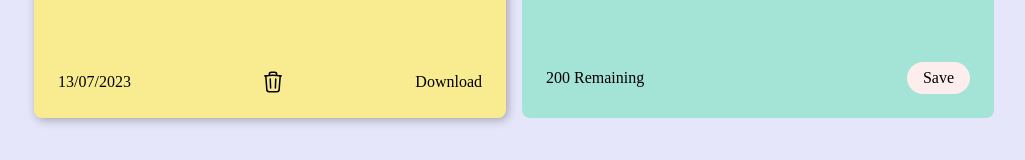
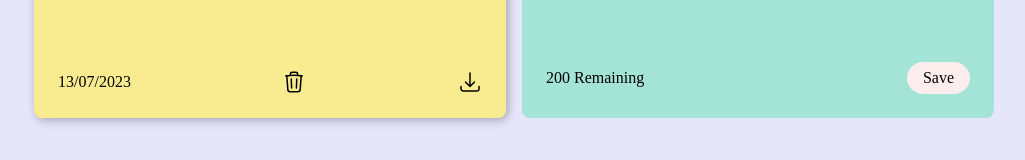
Before and after one commit to jayantghadge/Noteify, a React (Create React App) app: page / in a window 1280 px wide. Both pictures are taken after typing "Sample" into the empty fields and a click on the button "Save". Shown: the part 298-458 px from the top of the page, without its empty margins (126-1151 px from the left). Built offline with nearby package versions, Linux system fonts and the light colour scheme.

Commit message:
Replaced download button with download icon

```diff
--- a/src/components/Note.js
+++ b/src/components/Note.js
@@ -1,5 +1,5 @@
 import React, { useState, useRef } from "react";
-import { TrashIcon, DownloadIcon } from "@heroicons/react/24/outline";
+import { TrashIcon, ArrowDownTrayIcon } from "@heroicons/react/24/outline";
 import html2canvas from "html2canvas";
 
 const Note = ({ id, text, date, handleDeleteNote }) => {
@@ -16,14 +16,14 @@ const Note = ({ id, text, date, handleDeleteNote }) => {
   //download note
   const handleDownloadNoteAsImage = () => {
     const element = noteRef.current;
-    const downloadButton = element.querySelector(".download-button");
     const trashIcon = element.querySelector(".delete-icon");
+    const downloadIcon = element.querySelector(".download-icon");
 
-    downloadButton.innerText = "";
+    downloadIcon.style.display = "none";
     trashIcon.style.display = "none";
 
     html2canvas(element).then((originalCanvas) => {
-      downloadButton.innerText = "Download";
+      downloadIcon.style.display = "block";
       trashIcon.style.display = "block";
 
       const newCanvas = document.createElement("canvas");
@@ -70,9 +70,10 @@ const Note = ({ id, text, date, handleDeleteNote }) => {
           onClick={() => handleDeleteNote(id)}
           className="delete-icon h-6 w-6 cursor-pointer"
         />
-        <button onClick={handleDownloadNoteAsImage} className="download-button">
-          Download
-        </button>
+        <ArrowDownTrayIcon
+          onClick={handleDownloadNoteAsImage}
+          className="download-icon h-6 w-6 cursor-pointer"
+        />
       </footer>
     </div>
   );
```
